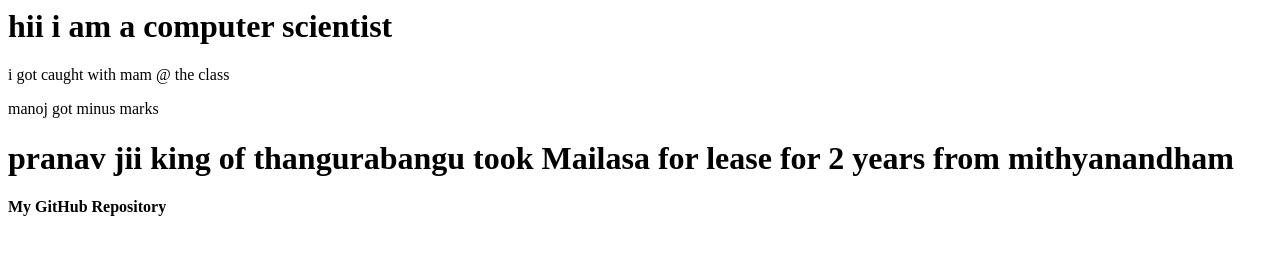
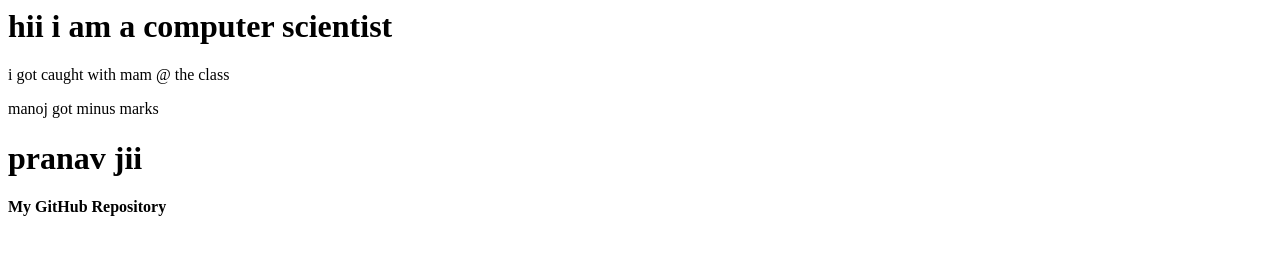
Before and after one commit to Pranav6305/Git_1, a plain HTML site: page index.html in a window 1280 px wide. Drawn offline with Linux system fonts and the light colour scheme.

Commit message:
Update index_modified.html

```diff
--- a/index.html
+++ b/index.html
@@ -1,5 +1,5 @@
 <h1>hii i am a computer scientist</h1>
 <p>i got caught with mam @ the class</p>
 <p>manoj got minus marks</p>
-<h1>pranav jii king of thangurabangu took Mailasa for lease for 2 years from mithyanandham </h1>
+<h1>pranav jii </h1>
 <b>My GitHub Repository</b>
```
